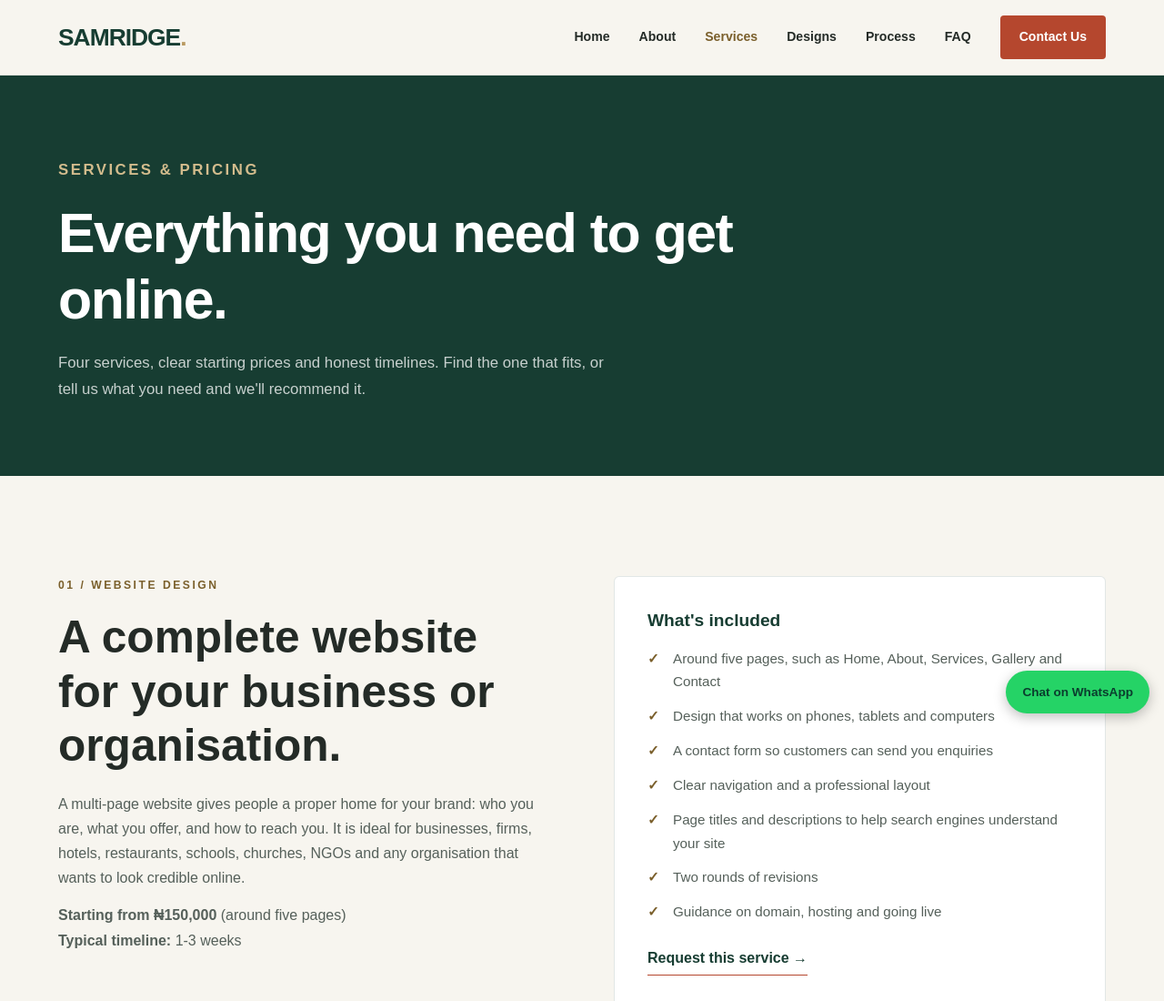
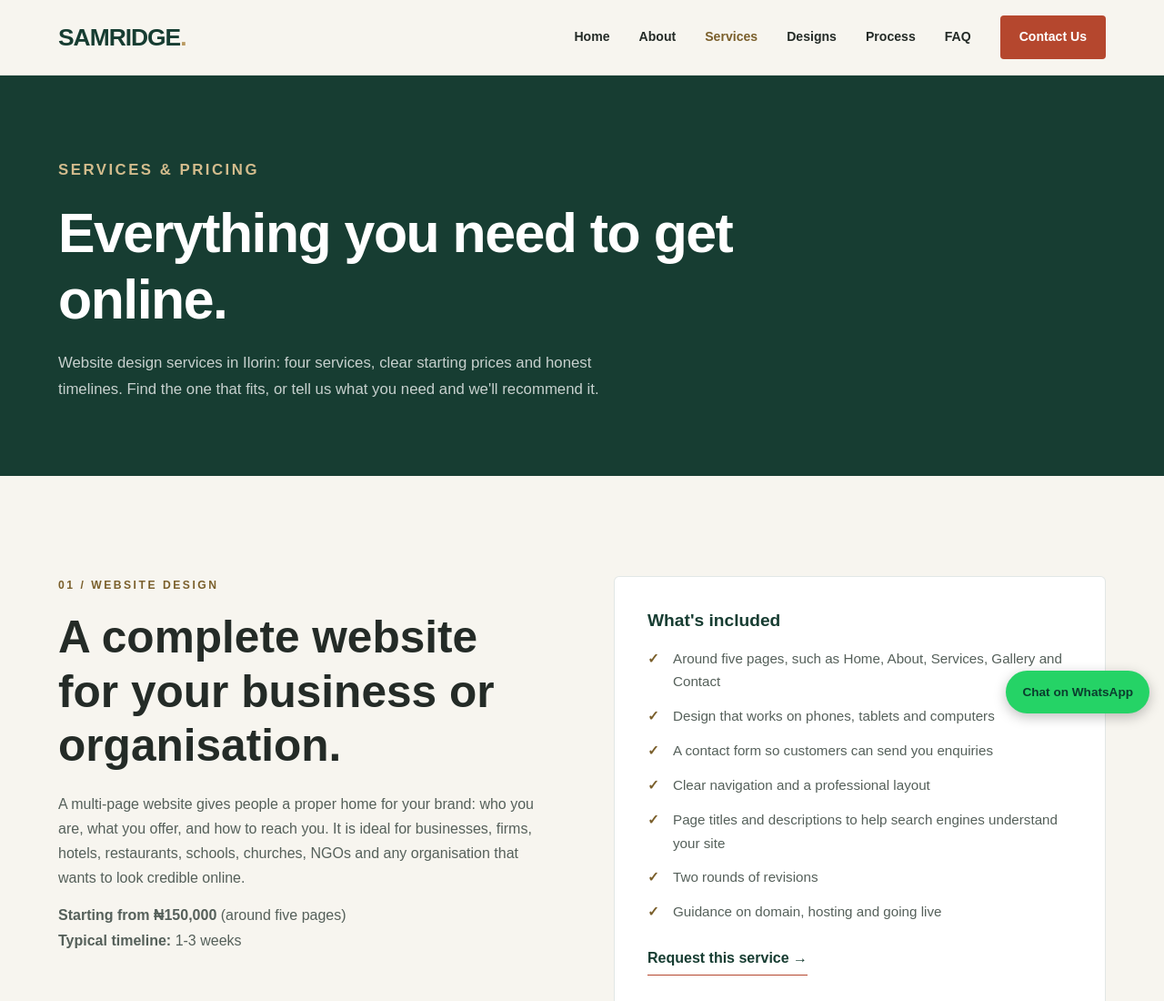
Before and after one commit to samah-076/samridge-website, a plain HTML site: page services.html in a window 1280 px wide. Shown: the top 1100 px of the page at 91% size. Drawn offline with Linux system fonts and the light colour scheme.

Commit message:
Update services.html

```diff
--- a/services.html
+++ b/services.html
@@ -49,9 +49,10 @@
             <div class="container">
                 <p class="eyebrow">SERVICES &amp; PRICING</p>
                 <h1>Everything you need to get online.</h1>
-                <p>
-                    Four services, clear starting prices and honest timelines. Find the
-                    one that fits, or tell us what you need and we'll recommend it.
+                                <p>
+                    Website design services in Ilorin: four services, clear starting
+                    prices and honest timelines. Find the one that fits, or tell us
+                    what you need and we'll recommend it.
                 </p>
             </div>
         </section>
```
